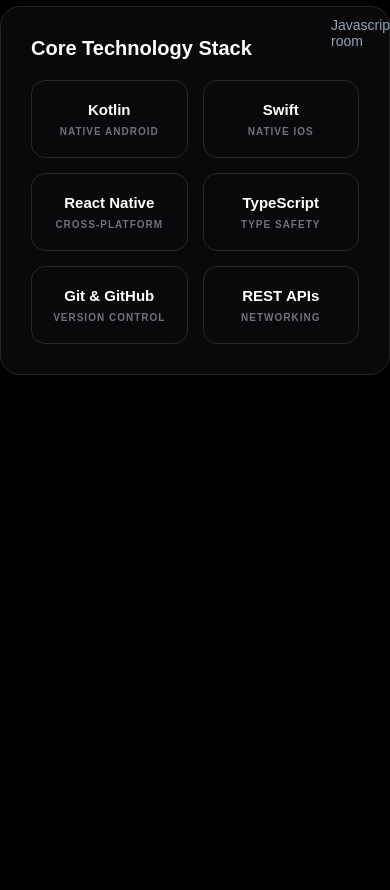
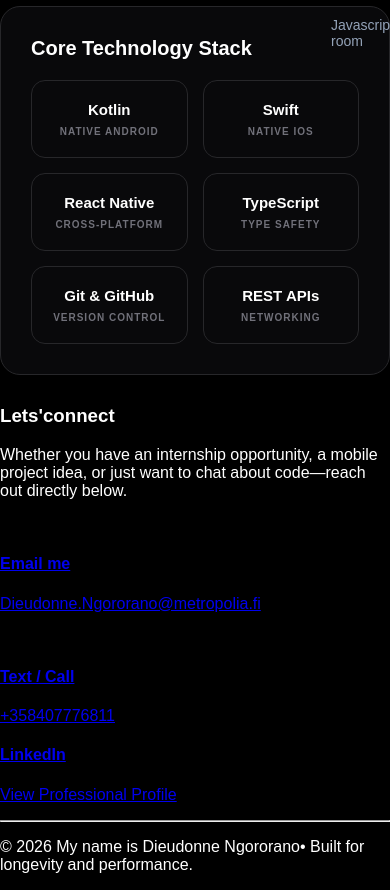
Before and after one commit to dieudonnengororano98-hub/portfolio, a plain HTML site: page index.html in a window 390 px wide. Shown: the part 1039-1929 px from the top of the page. Before the commit the page ends 1444 px from the top, so only its background shows below. Drawn offline with Linux system fonts and the light colour scheme.

Commit message:
add contact section with email, phone, and LinkedIn links

```diff
--- a/index.html
+++ b/index.html
@@ -107,6 +107,45 @@
     </div>
 </div>
 
+<div class="connect-card">
+    <h3>Lets'connect</h3>
+    <p class="connect-p">Whether you have an internship opportunity, a mobile project idea, or just want to chat about code—reach out directly below.</p>
+
+    <div class="connect-grid">
+        <a href="email: Dieudonne.Ngororano@metropolia.fi" class="connect-item">
+            <img class="icon-img" src="" alt="">
+            <div class="connect-text">
+                <h4>Email me</h4>
+                <p>Dieudonne.Ngororano@metropolia.fi</p>
+            </div>
+        </a>
+
+        <a href="tel: +358407776811" class="connect-item">
+            <img class="icon-img" src="" alt="">
+            <div class="connect-text">
+                <h4>Text / Call</h4>
+                <p> +358407776811</p>
+            </div>
+        </a>
+
+        <a href="https://linkedin.com" target="_blank" class="connect-item">
+            <div class="icon-box linkedin-dot"></div>
+            <div class="connect-text">
+                <h4>LinkedIn</h4>
+                <p>View Professional Profile</p>
+            </div>
+        </a>
+
+    </div>
+
+</div>
+
+<hr class="footer-devider">
+<footer class="site-footer">
+    <p>&copy; 2026 My name is Dieudonne Ngororano&bull; Built for longevity and performance.</p>
+
+</footer>
+
 
 
 </body>
```
